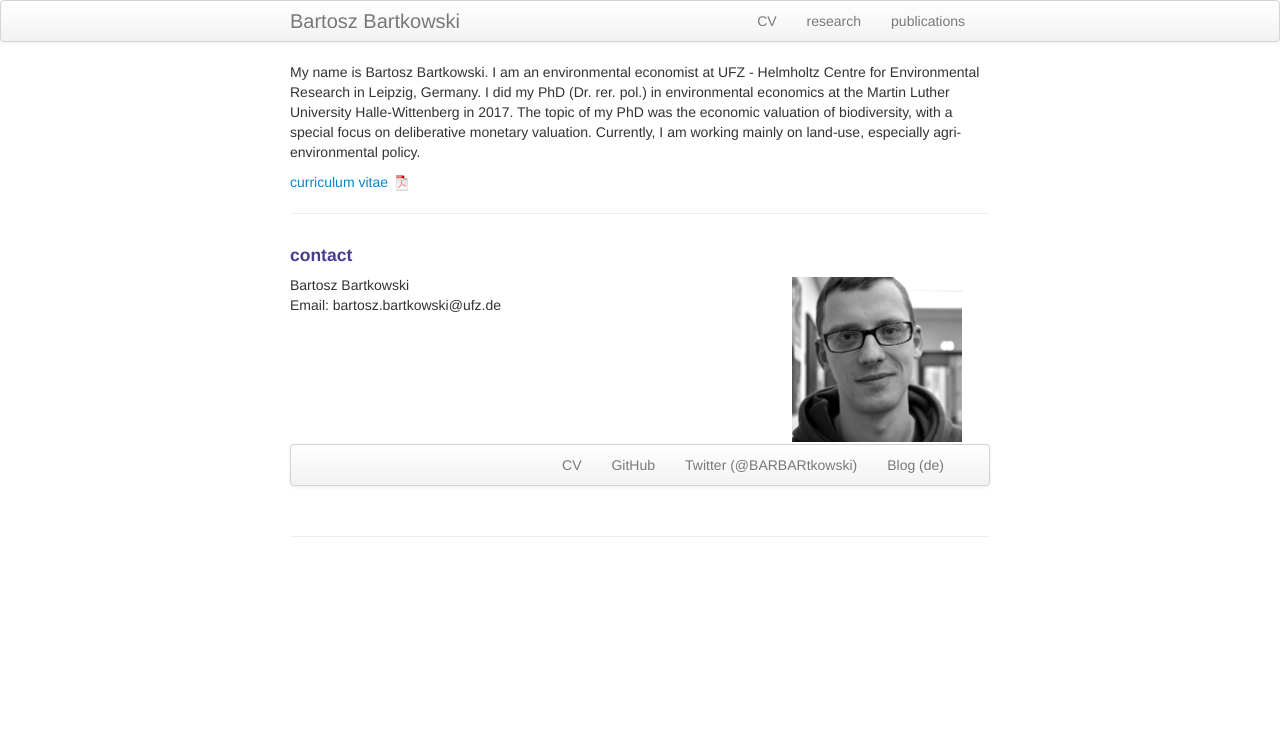
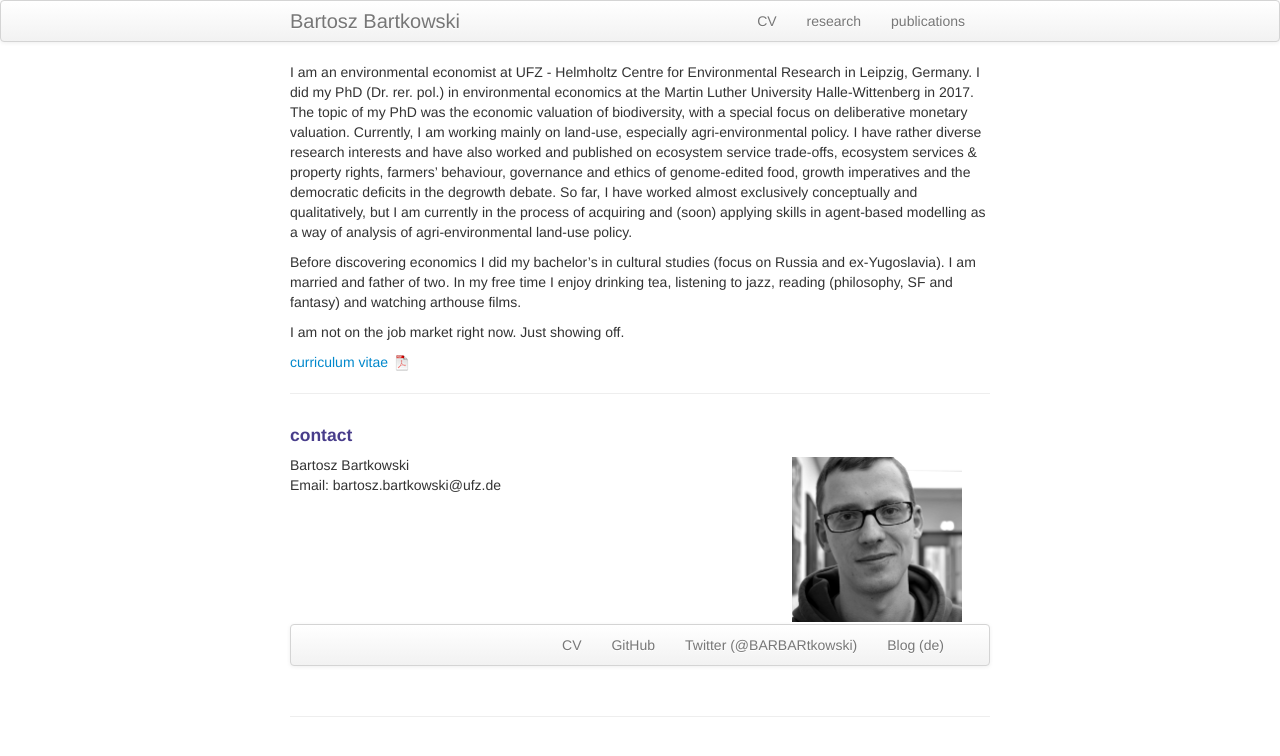
Before and after one commit to BartoszBartk/BartoszBartk.github.io, a Jekyll site: the page built from index.md, in a window 1280 px wide. Shown: the top 756 px of the page. Built offline with Jekyll 4.4.1, drawn with Linux system fonts in a browser that asks for light colours.

Commit message:
update please

```diff
--- a/index.md
+++ b/index.md
@@ -5,7 +5,11 @@ description: Bartosz Bartkowski is an environmental economist at UFZ - Helmholtz
 keywords: environmental economics, agri-environmental policy, soil governance, ecological economics
 ---
 
-My name is Bartosz Bartkowski. I am an environmental economist at UFZ - Helmholtz Centre for Environmental Research in Leipzig, Germany. I did my PhD (Dr. rer. pol.) in environmental economics at the Martin Luther University Halle-Wittenberg in 2017. The topic of my PhD was the economic valuation of biodiversity, with a special focus on deliberative monetary valuation. Currently, I am working mainly on land-use, especially agri-environmental policy.
+I am an environmental economist at UFZ - Helmholtz Centre for Environmental Research in Leipzig, Germany. I did my PhD (Dr. rer. pol.) in environmental economics at the Martin Luther University Halle-Wittenberg in 2017. The topic of my PhD was the economic valuation of biodiversity, with a special focus on deliberative monetary valuation. Currently, I am working mainly on land-use, especially agri-environmental policy. I have rather diverse research interests and have also worked and published on ecosystem service trade-offs, ecosystem services & property rights, farmers' behaviour, governance and ethics of genome-edited food, growth imperatives and the democratic deficits in the degrowth debate. So far, I have worked almost exclusively conceptually and qualitatively, but I am currently in the process of acquiring and (soon) applying skills in agent-based modelling as a way of analysis of agri-environmental land-use policy.
+
+Before discovering economics I did my bachelor's in cultural studies (focus on Russia and ex-Yugoslavia). I am married and father of two. In my free time I enjoy drinking tea, listening to jazz, reading (philosophy, SF and fantasy) and watching arthouse films.
+
+I am not on the job market right now. Just showing off.
 
 [curriculum vitae ![CV as pdf]({{ BASE_PATH }}/pages/icons16/pdf-icon.png)]({{ BASE_PATH }}/assets/CV.pdf)<br/>
 
```
Also changed, not shown: pages/research.md (+4 -1 lines).
